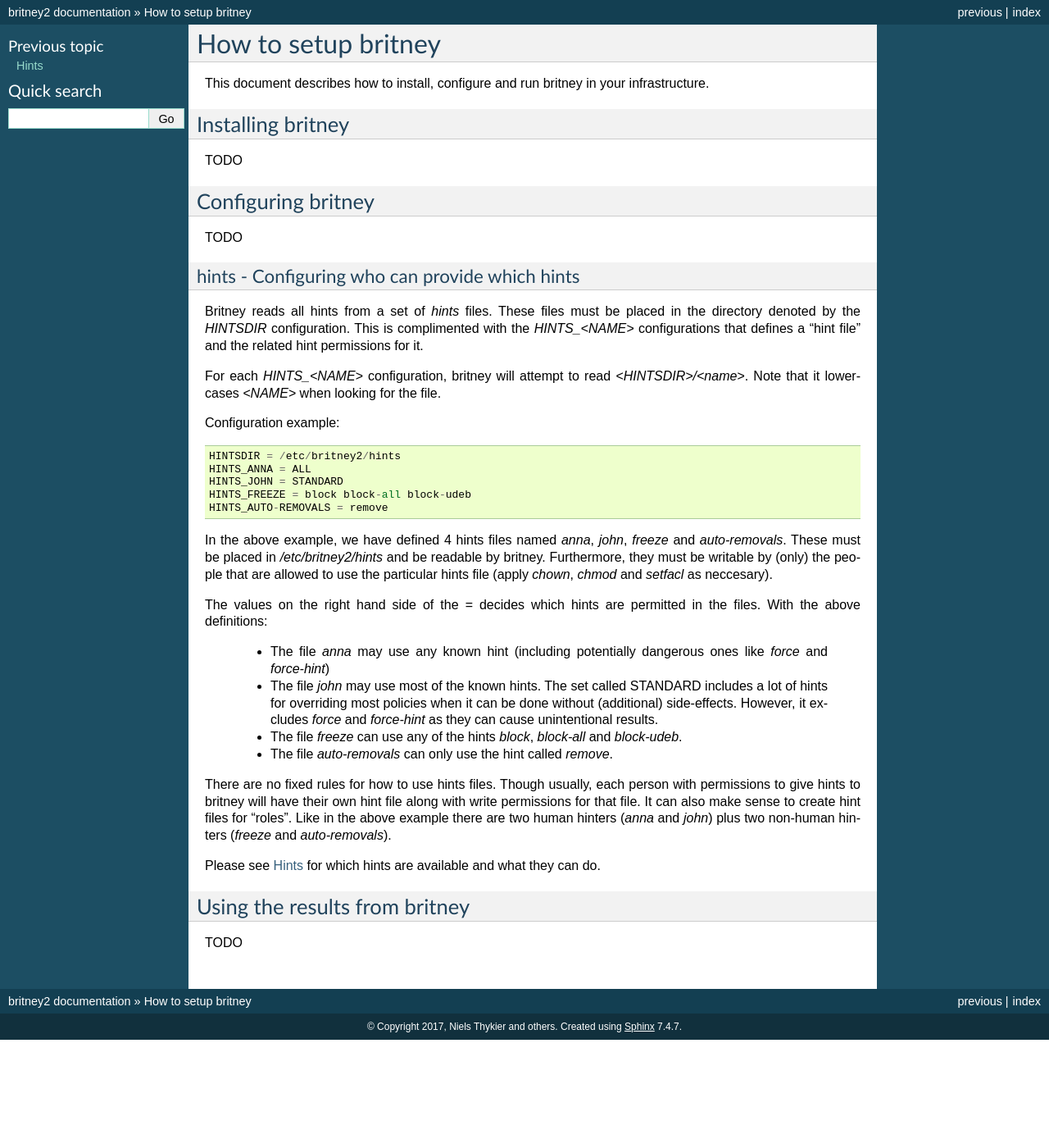
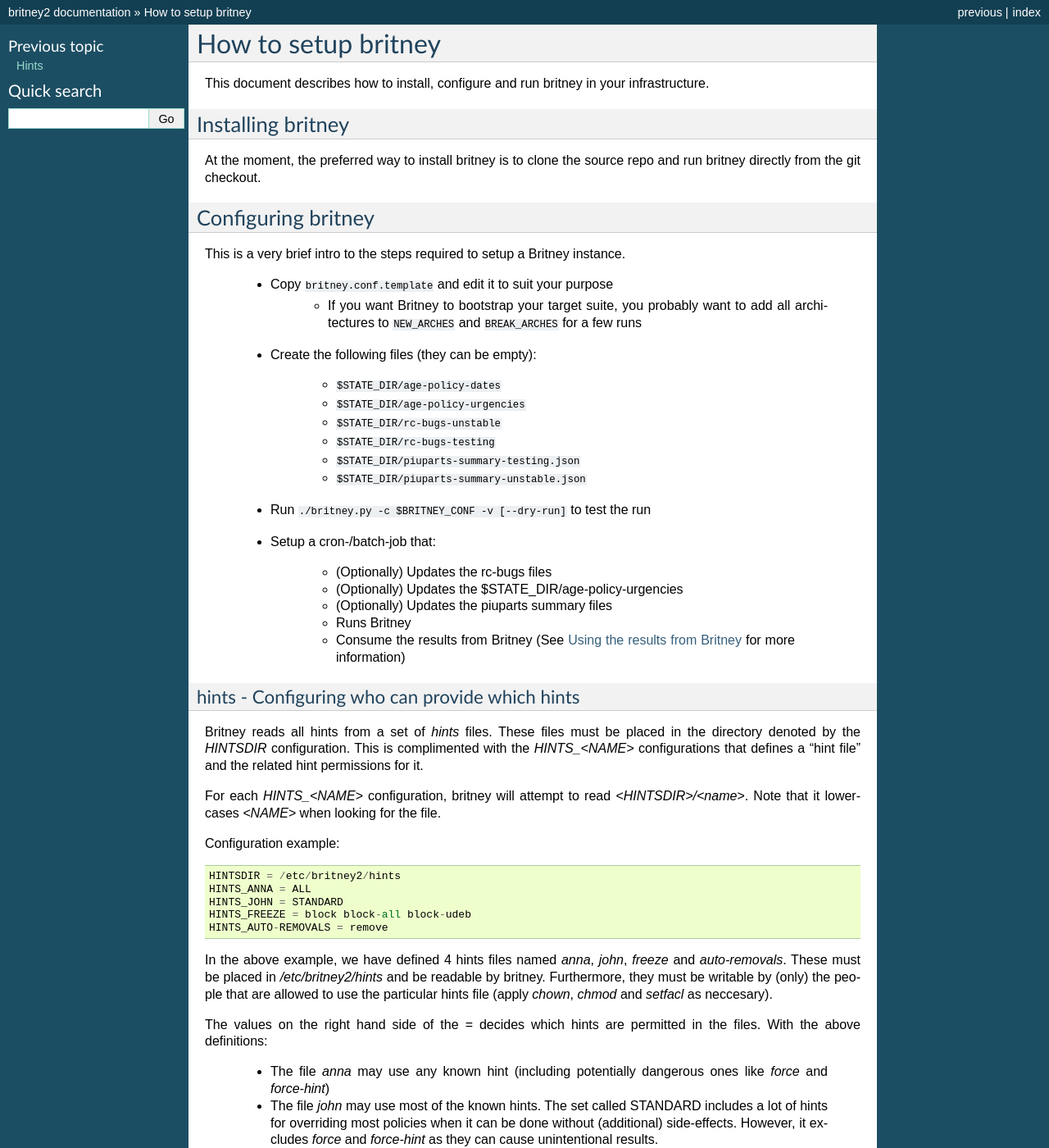
Before and after one commit to Debian/britney2, a Sphinx documentation site: the page built from doc/setting-up-britney.rst, in a window 1280 px wide and 1400 px high. Shown: the whole window at 82% size. Built offline with Sphinx 7.4.7, drawn with Linux system fonts in a browser that asks for light colours; some of the changed text lies outside the part shown.

Commit message:
Move install+config docs from README to doc/setting-up-britney.rst
Signed-off-by: Niels Thykier <niels@thykier.net>

```diff
--- a/doc/setting-up-britney.rst
+++ b/doc/setting-up-britney.rst
@@ -7,12 +7,39 @@
 Installing britney
 ------------------
 
-TODO
+At the moment, the preferred way to install britney is to clone the
+source repo and run britney directly from the git checkout.
 
 Configuring britney
 -------------------
 
-TODO
+This is a very brief intro to the steps required to setup a Britney
+instance.
+
+ * Copy ``britney.conf.template`` and edit it to suit your purpose
+    - If you want Britney to bootstrap your target suite, you
+      probably want to add all architectures to ``NEW_ARCHES`` and
+      ``BREAK_ARCHES`` for a few runs
+
+ * Create the following files (they can be empty):
+
+    * ``$STATE_DIR/age-policy-dates``
+    * ``$STATE_DIR/age-policy-urgencies``
+    * ``$STATE_DIR/rc-bugs-unstable``
+    * ``$STATE_DIR/rc-bugs-testing``
+    * ``$STATE_DIR/piuparts-summary-testing.json``
+    * ``$STATE_DIR/piuparts-summary-unstable.json``
+
+ * Run ``./britney.py -c $BRITNEY_CONF -v [--dry-run]`` to test the run
+
+ * Setup a cron-/batch-job that:
+
+    * (Optionally) Updates the rc-bugs files
+    * (Optionally) Updates the $STATE_DIR/age-policy-urgencies
+    * (Optionally) Updates the piuparts summary files
+    * Runs Britney
+    * Consume the results from Britney (See
+      :ref:`using-the-results-from-britney` for more information)
 
 hints - Configuring who can provide which hints
 ^^^^^^^^^^^^^^^^^^^^^^^^^^^^^^^^^^^^^^^^^^^^^^^
@@ -70,7 +97,20 @@
 can do.
 
 
-Using the results from britney
+.. _using-the-results-from-britney:
+
+Using the results from Britney
 ------------------------------
 
-TODO
+Britney optionally generates a number of files that may be useful for
+further processing.
+
+ * ``HEIDI_OUTPUT`` can be used with ``dak control-suite``.  Example::
+
+     cut -d" " -f1-3 < ${HEIDI_OUTPUT} | dak control-suite --set ${TARGET_SUITE} [--britney]
+
+ * ``HEIDI_DELTA_OUTPUT`` is a variant of ``HEIDI_OUTPUT`` that
+   represent the result as a delta rather than a full selection.
+
+ * ``EXCUSES_YAML_OUTPUT`` provides a machine-readable output about
+   which packages comply with the active policies and which does not.
```
Also changed, not shown: README.md (+2 -24 lines).
